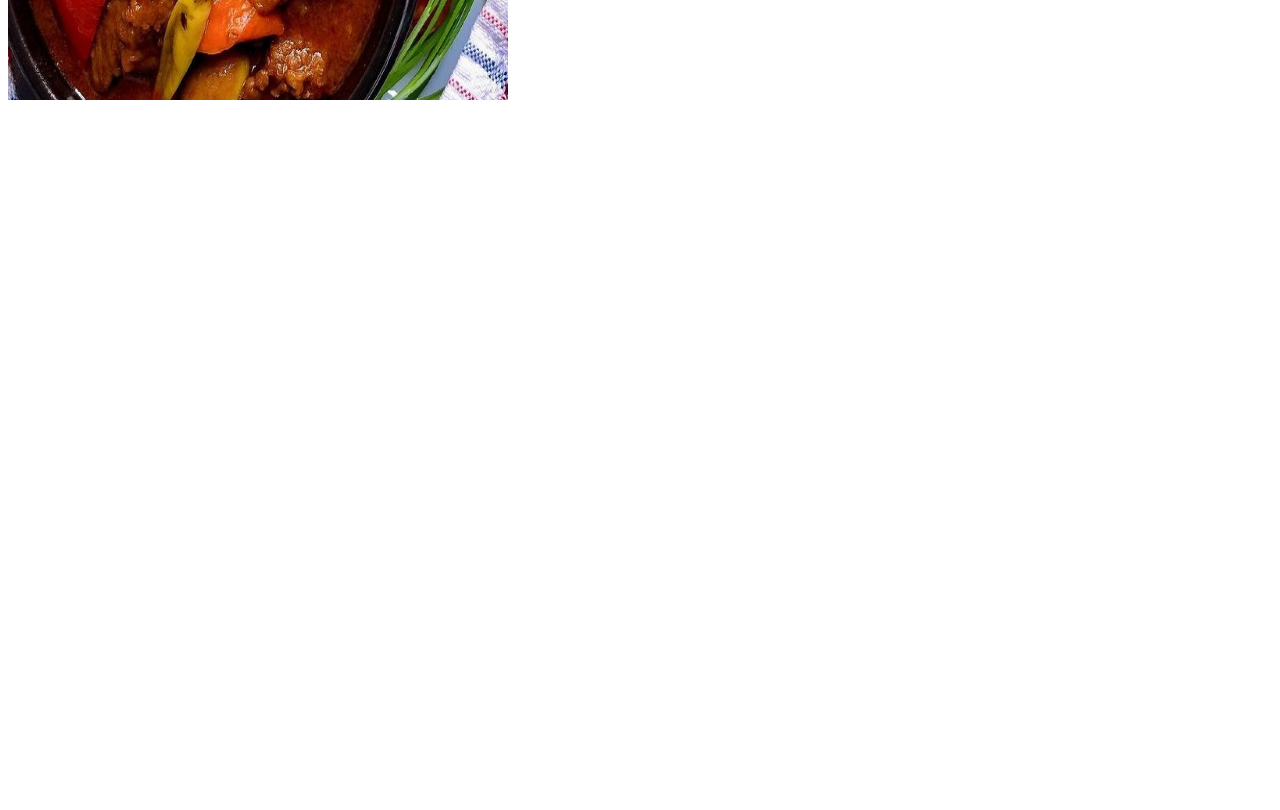
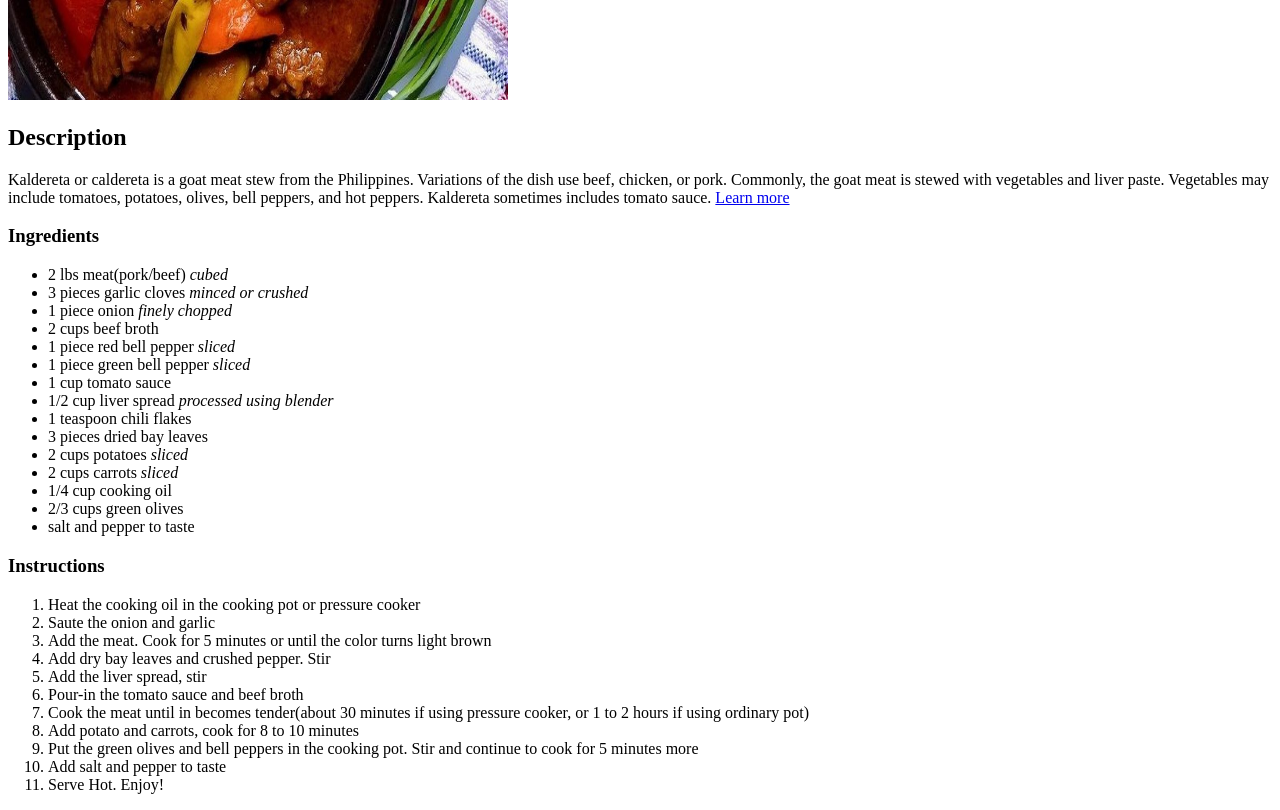
Before and after one commit to adrian92612/odin-recipes, a plain HTML site: page recipes/kaldereta.html in a window 1280 px wide. Shown: the part 480-1290 px from the top of the page. Before the commit the page ends 800 px from the top, so only its background shows below. Drawn offline with Linux system fonts and the light colour scheme.

Commit message:
adobo.html and kaldereta.html

```diff
--- a/recipes/kaldereta.html
+++ b/recipes/kaldereta.html
@@ -1,5 +1,6 @@
 <!DOCTYPE html>
 <html lang="en">
+
 <head>
     <meta charset="utf-8">
     <title>Kaldereta</title>
@@ -8,5 +9,49 @@
 <body>
     <h1>KALDERETA</h1>
     <img src="recipe-images/Beef Kaldereta.jpeg" alt="Beef Kaldereta" width="500 px" height="500 px">
+    <h2>Description</h2>
+    <p>
+        Kaldereta or caldereta is a goat meat stew from the Philippines. Variations of the dish use beef,
+        chicken, or pork.
+
+        Commonly, the goat meat is stewed with vegetables and liver paste. Vegetables may include tomatoes, potatoes,
+        olives, bell peppers, and hot peppers. Kaldereta sometimes includes tomato sauce. <a
+            href="https://en.wikipedia.org/wiki/Kaldereta">Learn more</a>
+    </p>
+
+    <h3>Ingredients</h3>
+    <ul>
+        <li>2 lbs meat(pork/beef) <em>cubed</em></li>
+        <li>3 pieces garlic cloves <em>minced or crushed</em></li>
+        <li>1 piece onion <em>finely chopped</em></li>
+        <li>2 cups beef broth</li>
+        <li>1 piece red bell pepper <em>sliced</em></li>
+        <li>1 piece green bell pepper <em>sliced</em></li>
+        <li>1 cup tomato sauce</li>
+        <li>1/2 cup liver spread <em>processed using blender</em></li>
+        <li>1 teaspoon chili flakes</li>
+        <li>3 pieces dried bay leaves</li>
+        <li>2 cups potatoes <em>sliced</em></li>
+        <li>2 cups carrots <em>sliced</em></li>
+        <li>1/4 cup cooking oil</li>
+        <li>2/3 cups green olives</li>
+        <li>salt and pepper to taste</li>
+    </ul>
+    <h3>Instructions</h3>
+    <ol>
+        <li>Heat the cooking oil in the cooking pot or pressure cooker</li>
+        <li>Saute the onion and garlic</li>
+        <li>Add the meat. Cook for 5 minutes or until the color turns light brown</li>
+        <li>Add dry bay leaves and crushed pepper. Stir</li>
+        <li>Add the liver spread, stir</li>
+        <li>Pour-in the tomato sauce and beef broth</li>
+        <li>Cook the meat until in becomes tender(about 30 minutes if using pressure cooker, or 1 to 2 hours if using
+            ordinary pot)</li>
+        <li>Add potato and carrots, cook for 8 to 10 minutes</li>
+        <li>Put the green olives and bell peppers in the cooking pot. Stir and continue to cook for 5 minutes more</li>
+        <li>Add salt and pepper to taste</li>
+        <li>Serve Hot. Enjoy!</li>
+    </ol>
 </body>
+
 </html>
```
Also changed, not shown: recipes/adobo.html (+5 -4 lines). Lines whose indentation alone changed are shown as unchanged.
